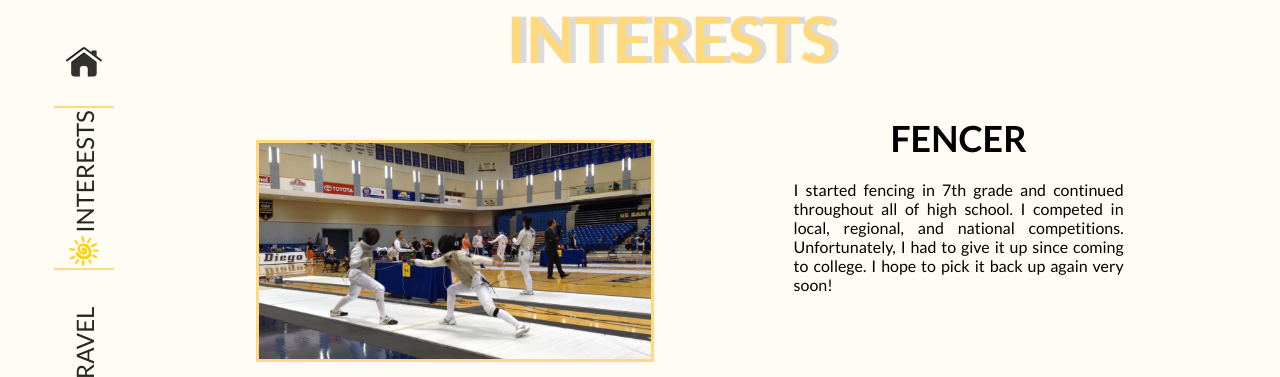
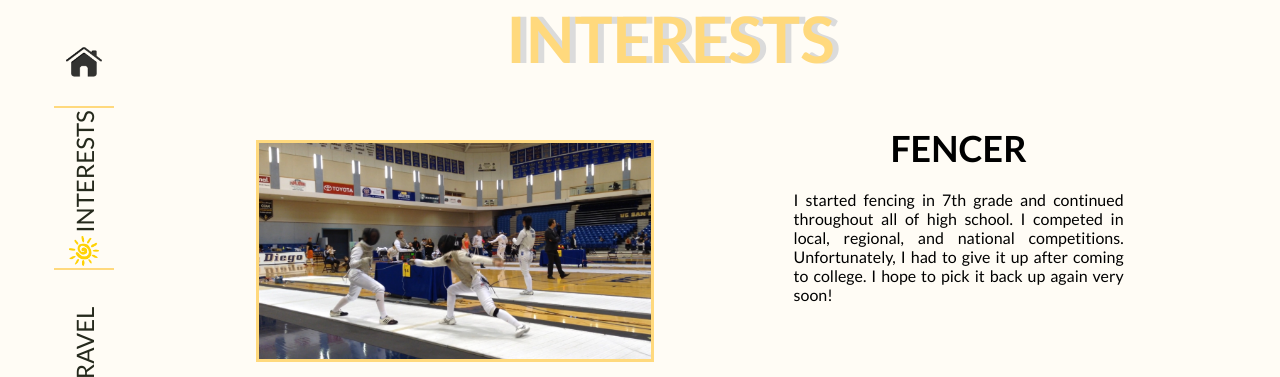
Before and after one commit to jennjia/jennjia.github.io, a plain HTML site: page interests.html in a window 1280 px wide. Shown: the top 377 px of the page. Drawn offline with Linux system fonts and the light colour scheme.

Commit message:
Add files via upload

```diff
--- a/interests.html
+++ b/interests.html
@@ -30,7 +30,7 @@
 			</div>
 			<div id="fencer-container">
 				<div class="paragraph-title" id="fencer-title">FENCER</div>
-				<div class="paragraph-item" id="fencer-item">I started fencing in 7th grade and continued throughout all of high school. I competed in local, regional, and national competitions. Unfortunately, I had to give it up since coming to college. I hope to pick it back up again very soon!</div>
+				<div class="paragraph-item" id="fencer-item">I started fencing in 7th grade and continued throughout all of high school. I competed in local, regional, and national competitions. Unfortunately, I had to give it up after coming to college. I hope to pick it back up again very soon!</div>
 			</div>
 			<div id="afx-container">
 				<div class= "paragraph-title" id="afx-title">DANCER</div>
--- a/interestsassets/css/style.css
+++ b/interestsassets/css/style.css
@@ -108,7 +108,7 @@ body {
 
 #fencer-container {
 	position: absolute;
-	top: 30px;
+	top: 40px;
 	left: 62%;
 	height: 330px;
 	width: 330px;
@@ -121,7 +121,7 @@ body {
 
 #afx-container {
 	position: absolute;
-	top: 318px;
+	top: 380px;
 	left: 62%;
 	height: 330px;
 	width: 330px;
```
